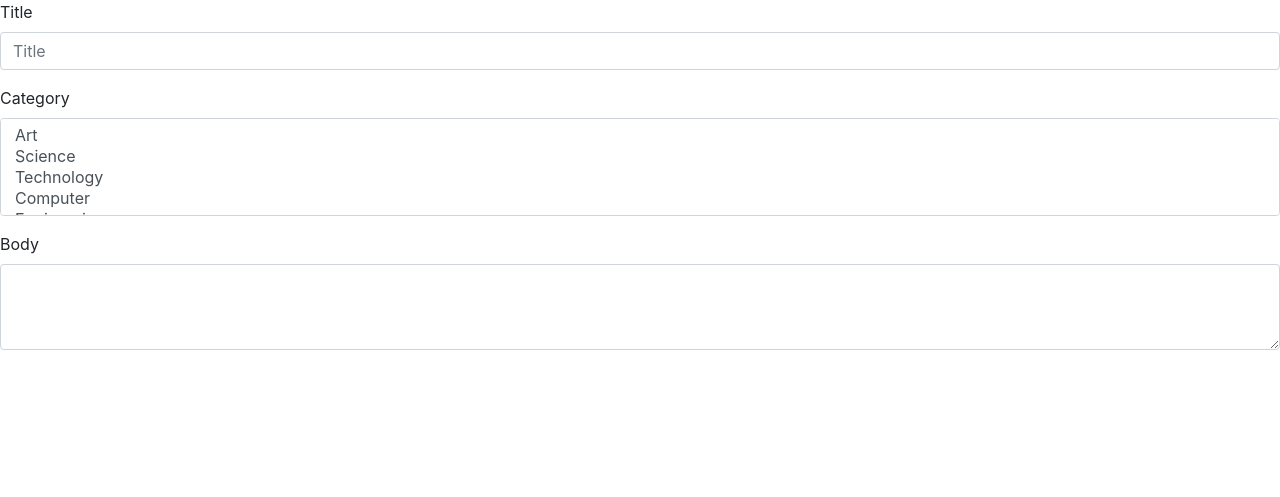
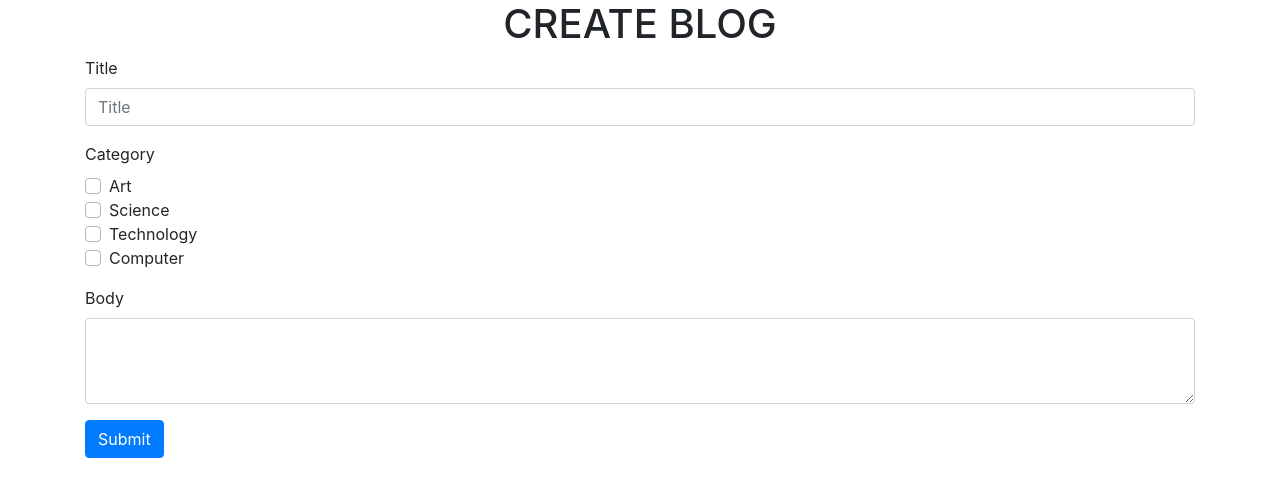
Before and after one commit to Sharma-Hrishabh/DBMS_Project, a Flask app: template flaskr/templates/create_blog.html in a window 1280 px wide. Shown: the part 56-553 px from the top of the page. Run offline with Flask 2, Linux system fonts and the light colour scheme; the template is opened without the code that fills it, so the values that code supplies are empty; some libraries are stand-ins or nearby versions.

Commit message:
form template

```diff
--- a/flaskr/app.py
+++ b/flaskr/app.py
@@ -115,5 +115,13 @@ def test():
         print(session.get('logged_in'))
         return 'Undefined User'
 
+
+@app.route('/create_blog/',methods=['GET'])
+def create_blog():
+    return render_template('create_blog.html')
+
+
+
+
 if __name__ == '__main__':
     app.run(port=5001,debug = True)
--- a/flaskr/templates/create_blog.html
+++ b/flaskr/templates/create_blog.html
@@ -35,6 +35,8 @@
 
 
     <!-- create_blog_form -->
+    <h1 class="text-center">CREATE BLOG</h1>
+    <div class="container" margin-top:10%;>
     <form>
       <div class="form-group">
         <label for="title">Title</label>
@@ -42,20 +44,37 @@
       </div>
       <div class="form-group">
         <label for="category">Category</label>
-        <select multiple class="form-control" id="category">
+        <!-- <select multiple class="form-control" id="category">
           <option>Art</option>
           <option>Science</option>
           <option>Technology</option>
           <option>Computer</option>
           <option>Engineering</option>
-        </select>
+        </select> -->
+        <div class="custom-control custom-checkbox">
+  <input type="checkbox" class="custom-control-input" id="Art">
+  <label class="custom-control-label" for="Art">Art</label>
+</div>
+        <div class="custom-control custom-checkbox">
+  <input type="checkbox" class="custom-control-input" id="Science">
+  <label class="custom-control-label" for="Science">Science</label>
+</div>
+        <div class="custom-control custom-checkbox">
+  <input type="checkbox" class="custom-control-input" id="Technology">
+  <label class="custom-control-label" for="Technology">Technology</label>
+</div>
+        <div class="custom-control custom-checkbox">
+  <input type="checkbox" class="custom-control-input" id="Computer">
+  <label class="custom-control-label" for="Computer">Computer</label>
+</div>
       </div>
       <div class="form-group">
         <label for="body">Body</label>
         <textarea class="form-control" id="body" rows="3"></textarea>
       </div>
+      <button type="button" class="btn btn-primary">Submit</button>
     </form>
-
+</div>
 
     <script src="https://code.jquery.com/jquery-3.3.1.slim.min.js" integrity="sha384-q8i/X+965DzO0rT7abK41JStQIAqVgRVzpbzo5smXKp4YfRvH+8abtTE1Pi6jizo" crossorigin="anonymous"></script>
     <script src="https://cdnjs.cloudflare.com/ajax/libs/popper.js/1.14.7/umd/popper.min.js" integrity="sha384-UO2eT0CpHqdSJQ6hJty5KVphtPhzWj9WO1clHTMGa3JDZwrnQq4sF86dIHNDz0W1" crossorigin="anonymous"></script>
```
